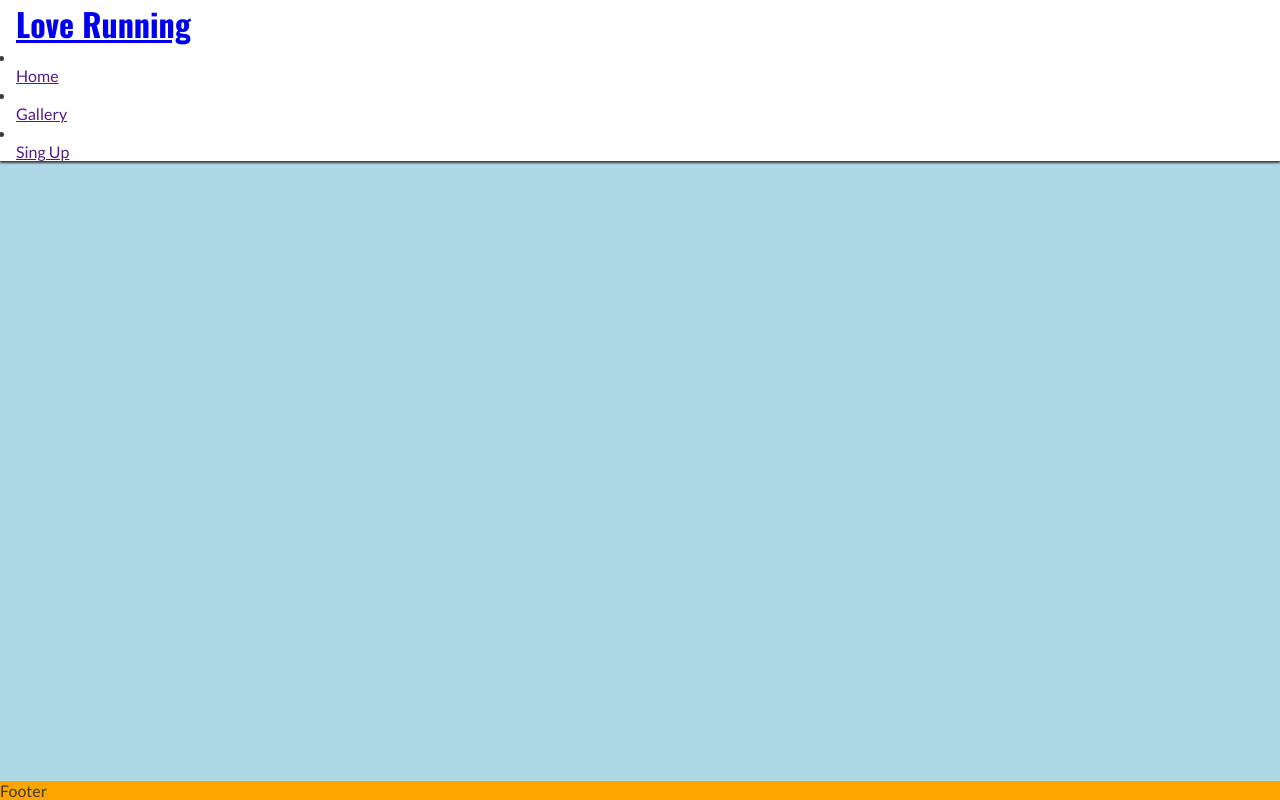
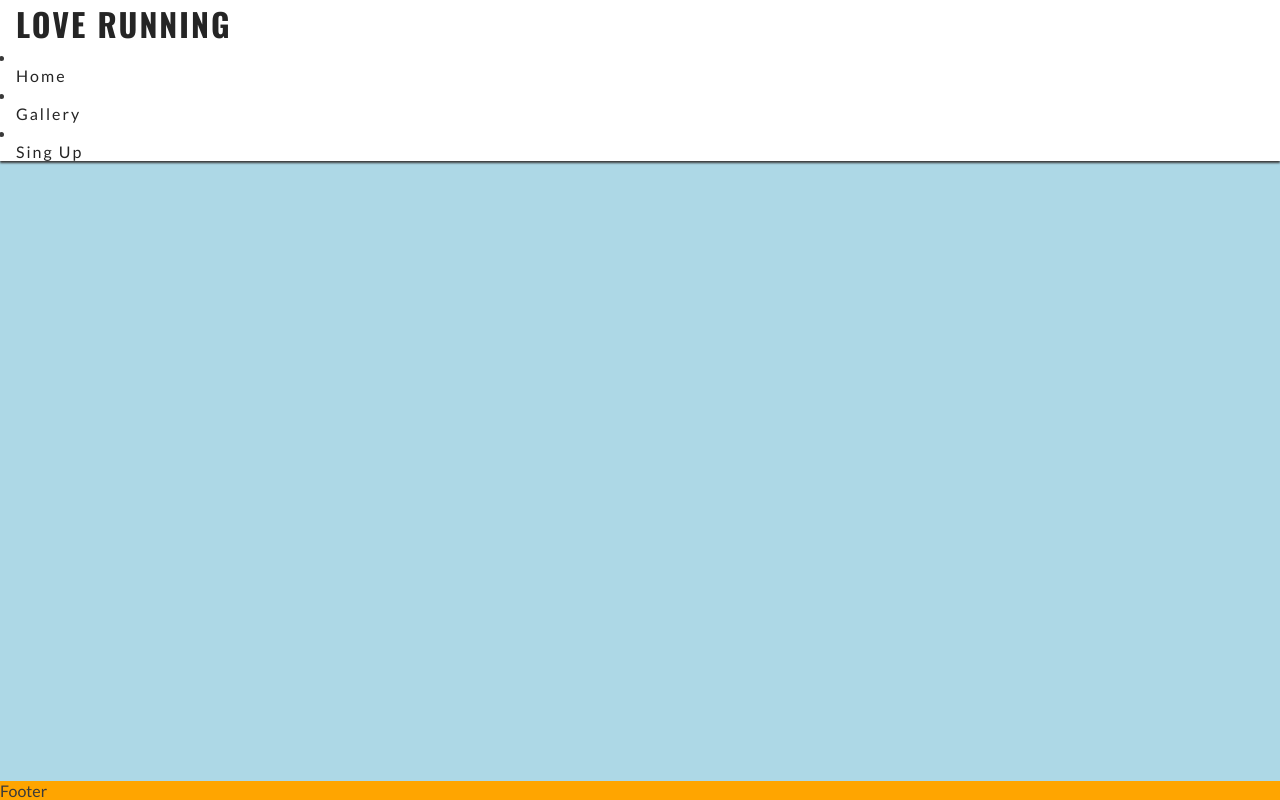
Before and after one commit to rzvgHub/love-running, a plain HTML site: page index.html in a window 1280 px wide. Drawn offline with nearby package versions, Linux system fonts and the light colour scheme.

Commit message:
removed underline from Style logo

```diff
--- a/assets/css/style.css
+++ b/assets/css/style.css
@@ -30,9 +30,19 @@ header {
     width: 100%;       /*  position fixed has affected the width of the element , to corect we use width: 100 */
     box-shadow: 0 2px 2px #3a3a3a;       /* makes the header show slitly above the other elements */
 }
+
+header a {
+    text-decoration: none; /* remove link underline */
+    color: inherit;
+    letter-spacing: 2px; /* creat space between letters */
+    color: #252525;
+
+}
+
 h1 {
 
     font-family: 'Oswald', sans-serif;
+    text-transform: uppercase;
 }
 
 main {
```
